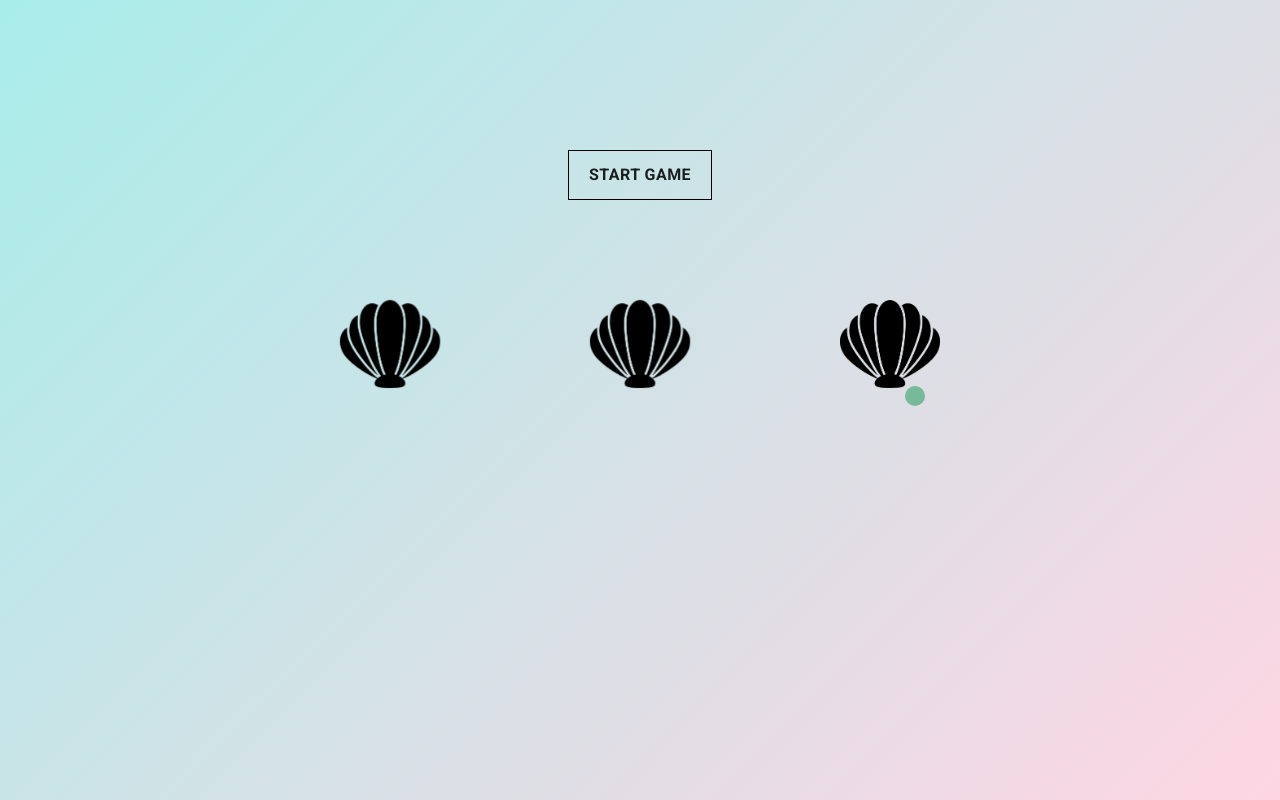
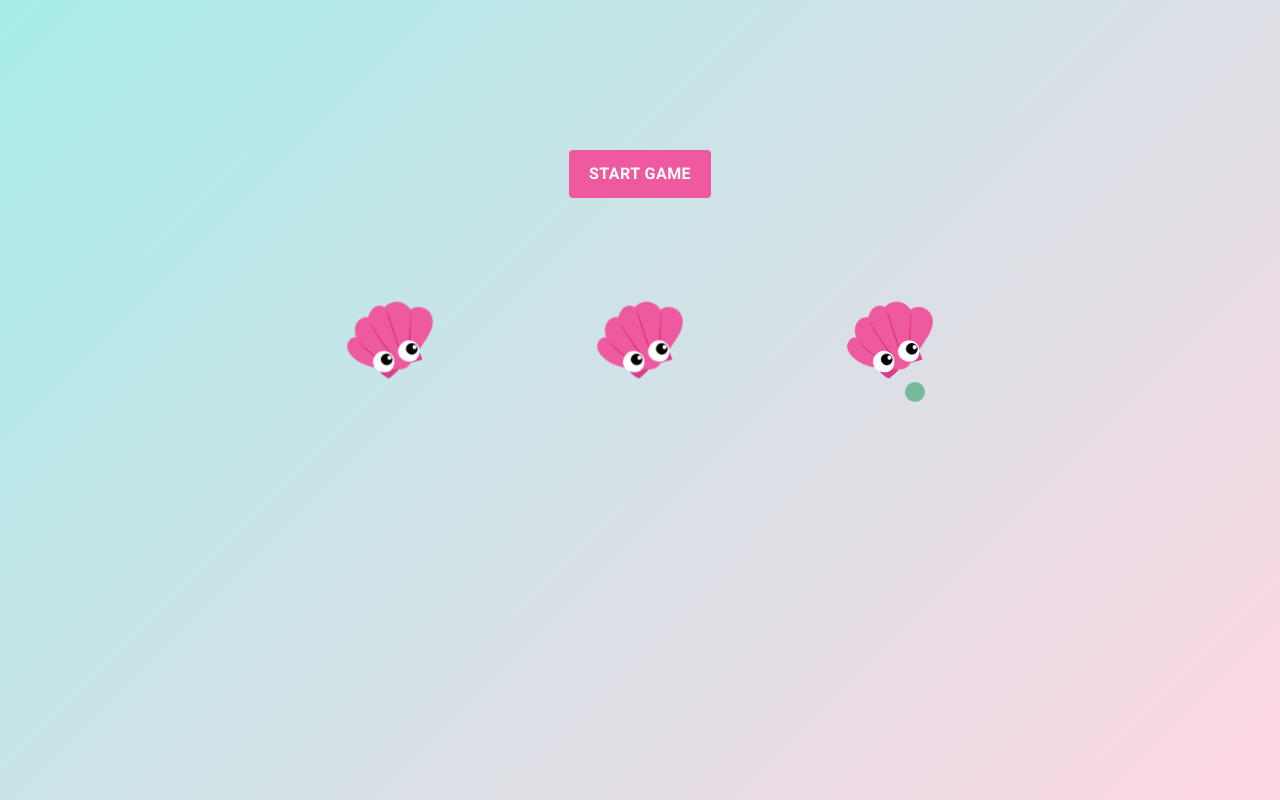
Before and after one commit to CorinaAio/shell-game, a React (Create React App) app: page / in a window 1280 px wide. Built offline with nearby package versions, Linux system fonts and the light colour scheme.

Commit message:
Final ui touches

```diff
--- a/src/components/Shell/Shell.js
+++ b/src/components/Shell/Shell.js
@@ -20,7 +20,7 @@ function Shell(props) {
 
     return (
     <Box className={getClasses()} onClick={uncoverShell}>
-        <img src={shellPic} className="shell_image" alt="shell"/>
+        <img src={shellPic} className="shell-image" alt="shell"/>
         {props.hasPea && <div className="pea"></div>}
     </Box>
     );
--- a/src/components/Shell/style.css
+++ b/src/components/Shell/style.css
@@ -6,13 +6,12 @@
 .shell:hover {
     cursor: pointer;
 }
-.shell_image {
+.shell-image {
     width: 100px;
-    /* transform: rotate(135DEG); */
     z-index: 2;
 }
-.shell--uncovered .shell_image {
-    transform: translate(-50px, -50px) rotate(135DEG)
+.shell-game.started .shell--uncovered .shell-image {
+    transform: translate(-50px, -50px) rotate(180DEG);
 }
 .pea {
     width: 20px;
@@ -23,5 +22,4 @@
     top: calc(50% - 10px);
     left: calc(50% - 10px);
     z-index: -1;
-    /* transform: translateY(100px); */
 }
--- a/src/components/ShellGame/ShellGame.js
+++ b/src/components/ShellGame/ShellGame.js
@@ -50,7 +50,7 @@ function ShellGame(props) {
 
     const startGame = () => {
         setGameStarted(true);
-        shuffleShells();
+        setTimeout(shuffleShells, 1000);
     }
 
     const setGameScore = (gameWon) => {
@@ -61,8 +61,8 @@ function ShellGame(props) {
     const getMessageDisplay = () => {
         switch(true) {
             case isShuffling: return "Shuffling...";
-            case (gameEnded && isGameWon):  return "You won :)";
-            case (gameEnded && !isGameWon): return "You lost :(";
+            case (gameEnded && isGameWon):  return "You won! :)";
+            case (gameEnded && !isGameWon): return "You lost! :(";
             case (gameStarted && !isShuffling):  return "Guess where the pea is";
             default: return "";
         }
@@ -94,7 +94,7 @@ function ShellGame(props) {
                 key={key}
                 class="shell-wrapper"
                 style={{ transform: x.interpolate(x => `translate3d(${x}px,0,0)`) }}>
-                    <ShellComp hasPea={hasPea} onClick={score => setGameScore(score)} preventShellUncover={ blockUserAction } />
+                    <ShellComp hasPea={hasPea} onClick={score => setTimeout(() => setGameScore(score), 1000)} preventShellUncover={ blockUserAction } />
               </animated.div>
             )})}
             <div className="game-buttons">
--- a/src/components/ShellGame/style.css
+++ b/src/components/ShellGame/style.css
@@ -16,21 +16,28 @@
   }
 
   .game-message {
-      margin: 10px;
+    margin: 25px;
+    font-size: 25px;
+    font-weight: bold;
   }
 
   .game-buttons button {
     font-size: 16px;
     font-weight: bold;
-    border-radius: 0;
-    border: 1px solid black;
     padding: 10px 20px;
+    background: #EF599F;
+    color: white;
   }
 
-  .shell-game .shell_image {
-    transform: rotate(0DEG) translate(-25px, -50px);
+  .game-buttons button:hover {
+      background: #890039;
   }
 
-  .shell-game.started .shell_image {
-    transform: translate(0, 5px) rotate(135deg);
+  .shell-game .shell-image {
+    transform: rotate(0DEG) translate(-25px, -50px);
+    transition: transform 500ms 200ms;
   }
+
+  .shell-game.started .shell-image {
+    transform: translate(0, 5px) rotate(180deg);
+  }
```
Also changed, not shown: src/components/Shell/seashell.png.
